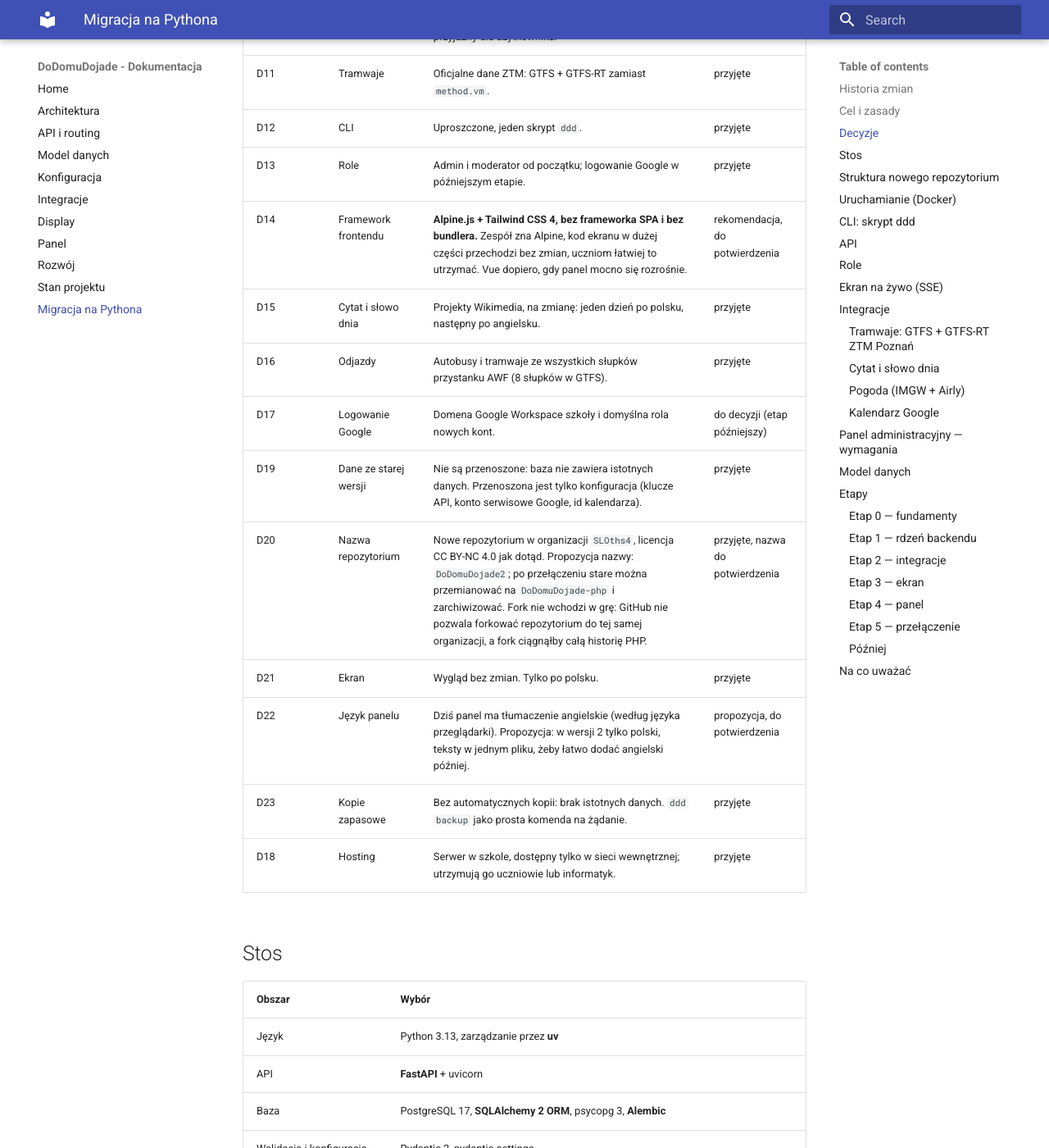
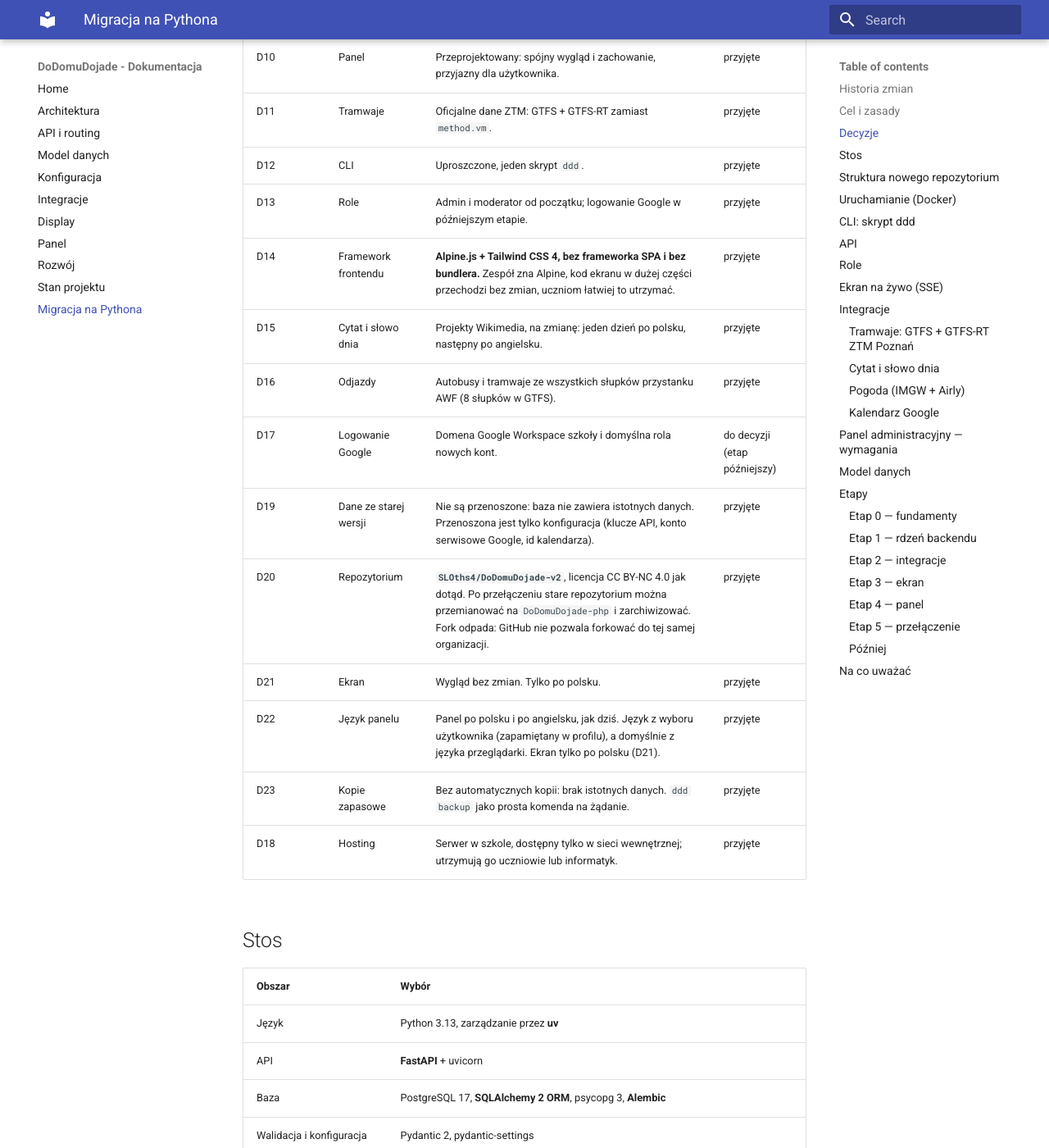
Before and after one commit to SLOths4/DoDomuDojade, an MkDocs documentation site: the page built from resources/docs/python-migration.md, in a window 1280 px wide and 1400 px high, scrolled down 1818 px. Shown: the whole window at 82% size. Built offline with MkDocs 1.6.1 and Material for MkDocs 9.7.7, drawn with Linux system fonts in a browser that asks for light colours; some of the changed text lies outside the part shown.

Commit message:
Close remaining migration decisions (plan v2.3)
The team accepted Alpine.js over Vue, wants the admin panel in both Polish
and English as today, and chose SLOths4/DoDomuDojade-v2 as the new
repository name.

Co-Authored-By: Claude Opus 5.5 <noreply@anthropic.com>

````diff
--- a/resources/docs/python-migration.md
+++ b/resources/docs/python-migration.md
@@ -4,6 +4,7 @@
 
 | Wersja | Data | Zmiany |
 |---|---|---|
+| 2.3 | 2026-10-28 | Przyjęte: Alpine.js, panel po polsku i angielsku, nazwa repozytorium `DoDomuDojade-v2`. |
 | 2.2 | 2026-10-27 | Odpowiedzi twórcy na pytania otwarte: ekran na Raspberry Pi 4 z Firefoksem, serwer w szkole tylko w sieci wewnętrznej, start z czystą bazą (bez importu danych), osobne repozytorium w `SLOths4` z tą samą licencją, ekran bez zmian i tylko po polsku. Odjazdy autobusów i tramwajów ze wszystkich 8 słupków AWF. Cytat i słowo z projektów Wikimedia, na zmianę po polsku i angielsku. Frontend na Alpine.js zamiast Vue. |
 | 2.1 | 2026-10-27 | Dostosowanie do nowego `main`: K1–K3 naprawione w PHP; import uwzględnia tabelę `event`, `must_change_password` i stare kolumny `announcement.date`; wymaganie wymuszonej zmiany hasła z blokadą innych akcji do czasu zmiany. |
 | 2.0 | 2026-10-27 | Uwzględnione odpowiedzi twórcy: nowe repozytorium, przełączenie jednorazowe, bez dalszych prac nad PHP, ORM, Docker, uproszczona architektura, oddzielny frontend, SSE, przeprojektowany panel, role, tramwaje z GTFS/GTFS-RT, nowe źródła cytatu i słowa dnia, wymagania dla edycji ogłoszeń. |
@@ -36,14 +37,14 @@ Nowa wersja DoDomuDojadę powstaje w Pythonie, w **nowym repozytorium**. Obecne
 | D11 | Tramwaje | Oficjalne dane ZTM: GTFS + GTFS-RT zamiast `method.vm`. | przyjęte |
 | D12 | CLI | Uproszczone, jeden skrypt `ddd`. | przyjęte |
 | D13 | Role | Admin i moderator od początku; logowanie Google w późniejszym etapie. | przyjęte |
-| D14 | Framework frontendu | **Alpine.js + Tailwind CSS 4, bez frameworka SPA i bez bundlera.** Zespół zna Alpine, kod ekranu w dużej części przechodzi bez zmian, uczniom łatwiej to utrzymać. Vue dopiero, gdy panel mocno się rozrośnie. | rekomendacja, do potwierdzenia |
+| D14 | Framework frontendu | **Alpine.js + Tailwind CSS 4, bez frameworka SPA i bez bundlera.** Zespół zna Alpine, kod ekranu w dużej części przechodzi bez zmian, uczniom łatwiej to utrzymać. | przyjęte |
 | D15 | Cytat i słowo dnia | Projekty Wikimedia, na zmianę: jeden dzień po polsku, następny po angielsku. | przyjęte |
 | D16 | Odjazdy | Autobusy i tramwaje ze wszystkich słupków przystanku AWF (8 słupków w GTFS). | przyjęte |
 | D17 | Logowanie Google | Domena Google Workspace szkoły i domyślna rola nowych kont. | do decyzji (etap późniejszy) |
 | D19 | Dane ze starej wersji | Nie są przenoszone: baza nie zawiera istotnych danych. Przenoszona jest tylko konfiguracja (klucze API, konto serwisowe Google, id kalendarza). | przyjęte |
-| D20 | Nazwa repozytorium | Nowe repozytorium w organizacji `SLOths4`, licencja CC BY-NC 4.0 jak dotąd. Propozycja nazwy: `DoDomuDojade2`; po przełączeniu stare można przemianować na `DoDomuDojade-php` i zarchiwizować. Fork nie wchodzi w grę: GitHub nie pozwala forkować repozytorium do tej samej organizacji, a fork ciągnąłby całą historię PHP. | przyjęte, nazwa do potwierdzenia |
+| D20 | Repozytorium | **`SLOths4/DoDomuDojade-v2`**, licencja CC BY-NC 4.0 jak dotąd. Po przełączeniu stare repozytorium można przemianować na `DoDomuDojade-php` i zarchiwizować. Fork odpada: GitHub nie pozwala forkować do tej samej organizacji. | przyjęte |
 | D21 | Ekran | Wygląd bez zmian. Tylko po polsku. | przyjęte |
-| D22 | Język panelu | Dziś panel ma tłumaczenie angielskie (według języka przeglądarki). Propozycja: w wersji 2 tylko polski, teksty w jednym pliku, żeby łatwo dodać angielski później. | propozycja, do potwierdzenia |
+| D22 | Język panelu | Panel po polsku i po angielsku, jak dziś. Język z wyboru użytkownika (zapamiętany w profilu), a domyślnie z języka przeglądarki. Ekran tylko po polsku (D21). | przyjęte |
 | D23 | Kopie zapasowe | Bez automatycznych kopii: brak istotnych danych. `ddd backup` jako prosta komenda na żądanie. | przyjęte |
 | D18 | Hosting | Serwer w szkole, dostępny tylko w sieci wewnętrznej; utrzymują go uczniowie lub informatyk. | przyjęte |
 
@@ -70,7 +71,7 @@ Nowa wersja DoDomuDojadę powstaje w Pythonie, w **nowym repozytorium**. Obecne
 ## Struktura nowego repozytorium
 
 ```
-ddd/
+DoDomuDojade-v2/
 ├── docker-compose.yml        # db, api, web
 ├── .env.example
 ├── ddd                       # skrypt CLI (bash) — patrz niżej
@@ -266,6 +268,7 @@ Ogólne:
 - Limity pól pobierane z `GET /api/config` — jedno źródło prawdy dla frontendu i backendu.
 - Wygaśnięcie sesji → przekierowanie na logowanie z powrotem na tę samą stronę.
 - Działanie na telefonie.
+- Dwa języki (D22): wszystkie teksty panelu w `frontend/shared/locales/{pl,en}.json`, komunikaty błędów API tłumaczone po kluczu (jak dziś w `resources/lang`). Przełącznik języka w profilu; wybór zapisany przy koncie (kolumna `users.locale`).
 
 Ogłoszenia (na podstawie analizy obecnych błędów edycji):
 
````
Also changed, not shown: other parts of resources/docs/python-migration.md (+3 -2 lines).
